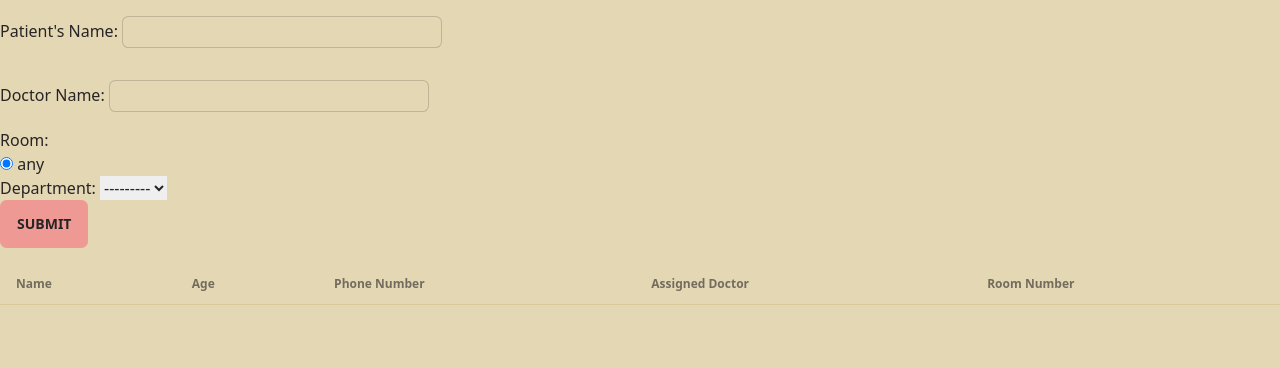
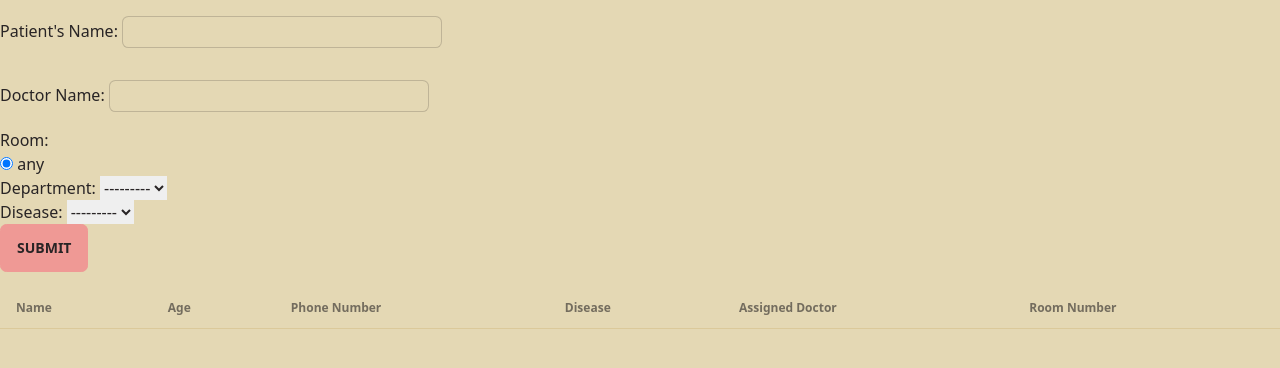
Before and after one commit to ReggieReo/MaiChaiNaHH-Hospital, a Django app: page / in a window 1280 px wide. Shown: the top 368 px of the page. Run offline with Django 4.2, Linux system fonts and the light colour scheme; data that the repository does not hold is empty; some libraries are stand-ins or nearby versions.

Commit message:
add disease filter

```diff
--- a/db/filters.py
+++ b/db/filters.py
@@ -1,6 +1,6 @@
 from django import forms
 import django_filters
-from db.models import Patient, Room
+from db.models import Patient, Room, Disease
 
 # widget = forms.TextInput(attrs={"class": "input input-bordered w-full max-w-xs mx-auto my-4 input-sm"}),
 
@@ -19,7 +19,9 @@ class PatientFilter(django_filters.FilterSet):
     staff__name = django_filters.CharFilter(lookup_expr="icontains", label="Doctor Name", widget=forms.TextInput(
         attrs={"class": "input input-bordered w-full max-w-xs mx-auto my-4 input-sm"}))
     room__room_number = django_filters.NumberFilter(widget=forms.RadioSelect(choices=get_room_choice()), label="Room")
+    disease = django_filters.ModelChoiceFilter(queryset=Disease.objects.all(), label="Disease")
+
 
     class Meta:
         model = Patient
-        fields = ["name", "staff__name", "room__room_number", "department"]
+        fields = ["name", "staff__name", "room__room_number", "department", "disease"]
--- a/db/models.py
+++ b/db/models.py
@@ -81,6 +81,9 @@ class Disease(models.Model):
     def __str__(self):
         return self.name
 
+    def __repr__(self):
+        return self.name
+
 
 class Treatment(models.Model):
     name = models.CharField(max_length=255)
--- a/db/templates/base.html
+++ /dev/null
@@ -1,3 +0,0 @@
-<link href="https://cdn.jsdelivr.net/npm/daisyui@3.9.4/dist/full.css" rel="stylesheet" type="text/css" />
-<script src="https://cdn.tailwindcss.com"></script>
-<script src="https://unpkg.com/htmx.org@1.9.8"></script>
--- a/db/templates/db/patient.html
+++ b/db/templates/db/patient.html
@@ -14,6 +14,7 @@
             <th>Name</th>
             <th>Age</th>
             <th>Phone Number</th>
+            <th>Disease</th>
             <th>Assigned Doctor</th>
             <th>Room Number</th>
         </tr>
@@ -24,6 +25,11 @@
             <td>{{ patient.name }}</td>
             <td>{{ patient.age }}</td>
             <td>{{ patient.phone_number }}</td>
+            <td>
+                {% for disease in patient.disease_set.all %}
+                {{ disease }}
+                    {% endfor %}
+            </td>
             <td>{{ patient.staff.name }}</td>
             {% if patient.room.room_number %}
             <td>{{ patient.room.room_number }}</td>
```
